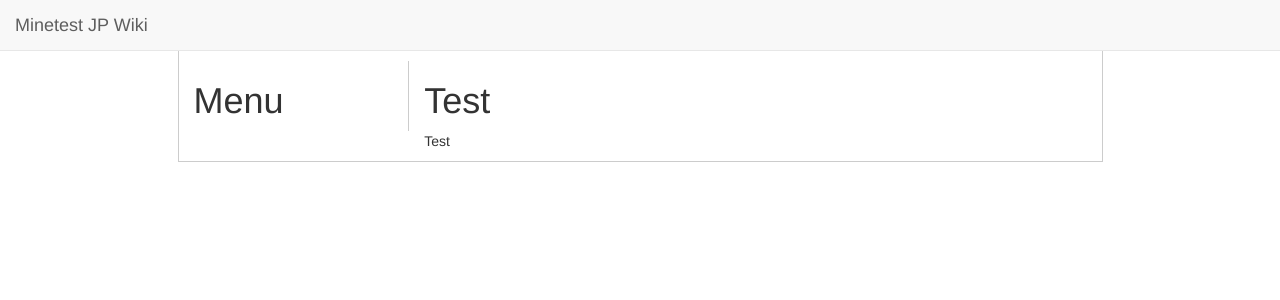
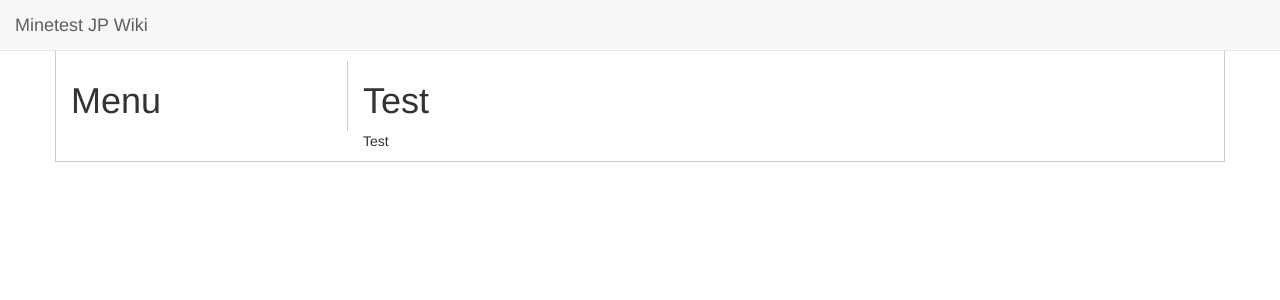
Before and after one commit to minetest-jp/wiki, a Jekyll site: the page built from index.md, in a window 1280 px wide. Shown: the top 300 px of the page. Built offline with Jekyll 4.4.1, drawn with Linux system fonts in a browser that asks for light colours.

Commit message:
Update default.html

```diff
--- a/_layouts/default.html
+++ b/_layouts/default.html
@@ -4,7 +4,7 @@
 <title>{{ page.title }} - {{ site.wiki_name }}</title>
 <link rel="stylesheet" href="{{ site.url }}/css/default.css">
 
-<div class="container" style="max-width: 925px">
+<div class="container">
   <header>
     <nav class="navbar navbar-default navbar-fixed-top">
       <a class="navbar-brand" href="{{ site.url }}">{{ site.wiki_name }}</a>
```
